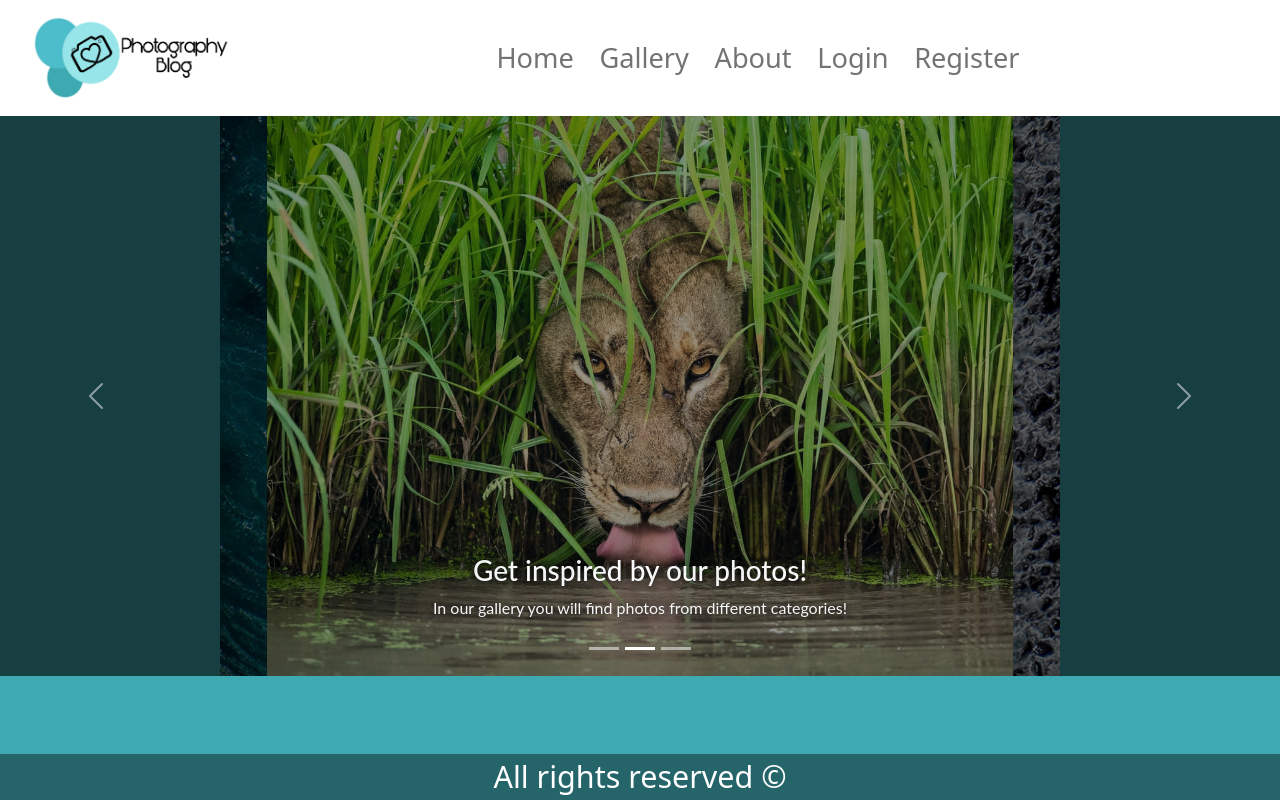
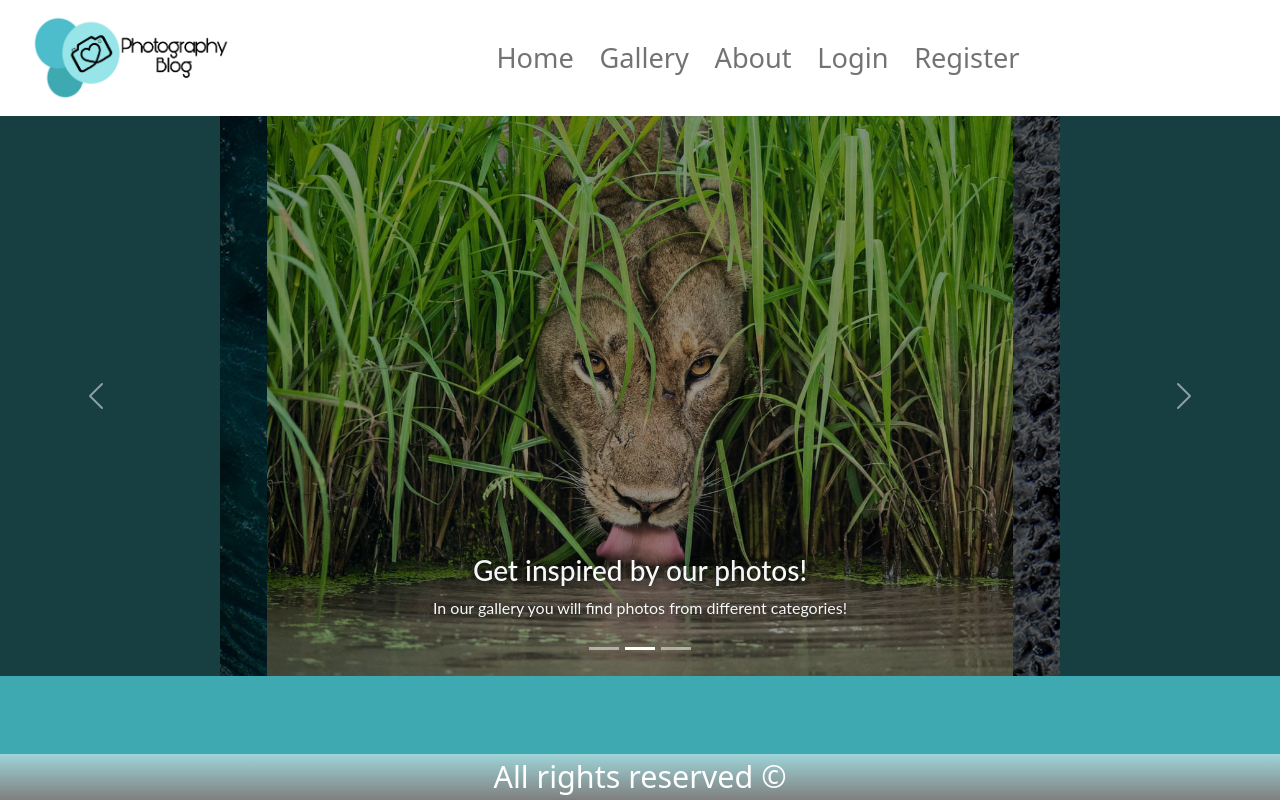
Before and after one commit to betivd03/photography-blog-noit, a React (Create React App) app in the folder client/: page / in a window 1280 px wide. Built offline with nearby package versions, Linux system fonts and the light colour scheme.

Commit message:
Change footer style

```diff
--- a/client/public/styles/style.css
+++ b/client/public/styles/style.css
@@ -1,8 +1,3 @@
-/* html {
-    font-family: 'Lato', sans-serif;
-    background-color: #2A4455;
-} */
-
 .app-main {
     font-family: 'Lato', sans-serif;
     background-color: #3EA9B1;
@@ -16,14 +11,11 @@
 }
 
 footer {
-    left: 0;
-    bottom: 0;
     width: 100%;
-    background: linear-gradient(rgba(0, 0, 0, 0.4), rgba(0, 0, 0, 0.4));
+    background: linear-gradient(rgba(62, 169, 177, 0.5), rgba(0, 0, 0, 0.5));
     color: white;
     text-align: center;
     font-size: 30.5px;
-    position: fixed;
 }
 
 .label-style {
```
